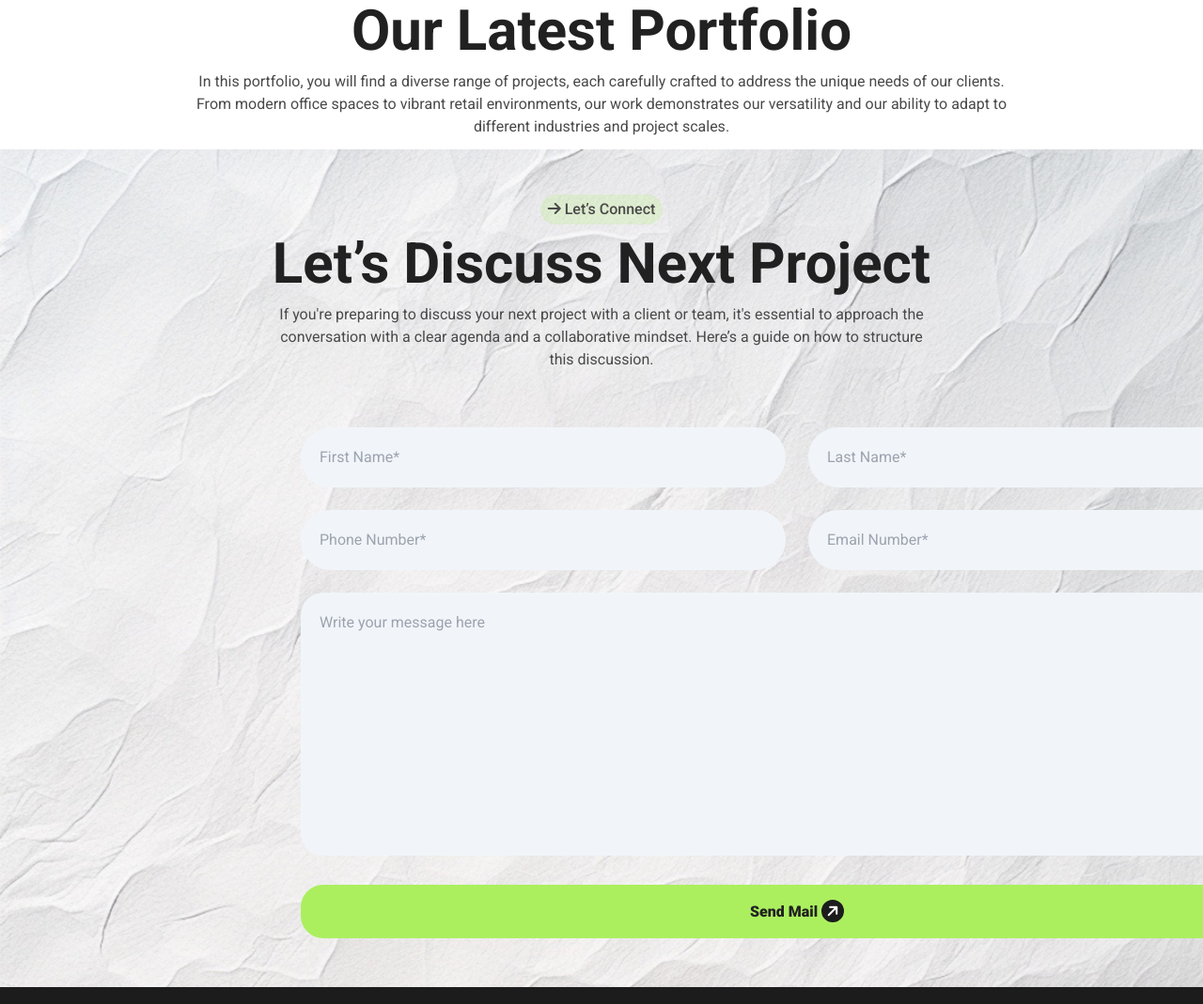
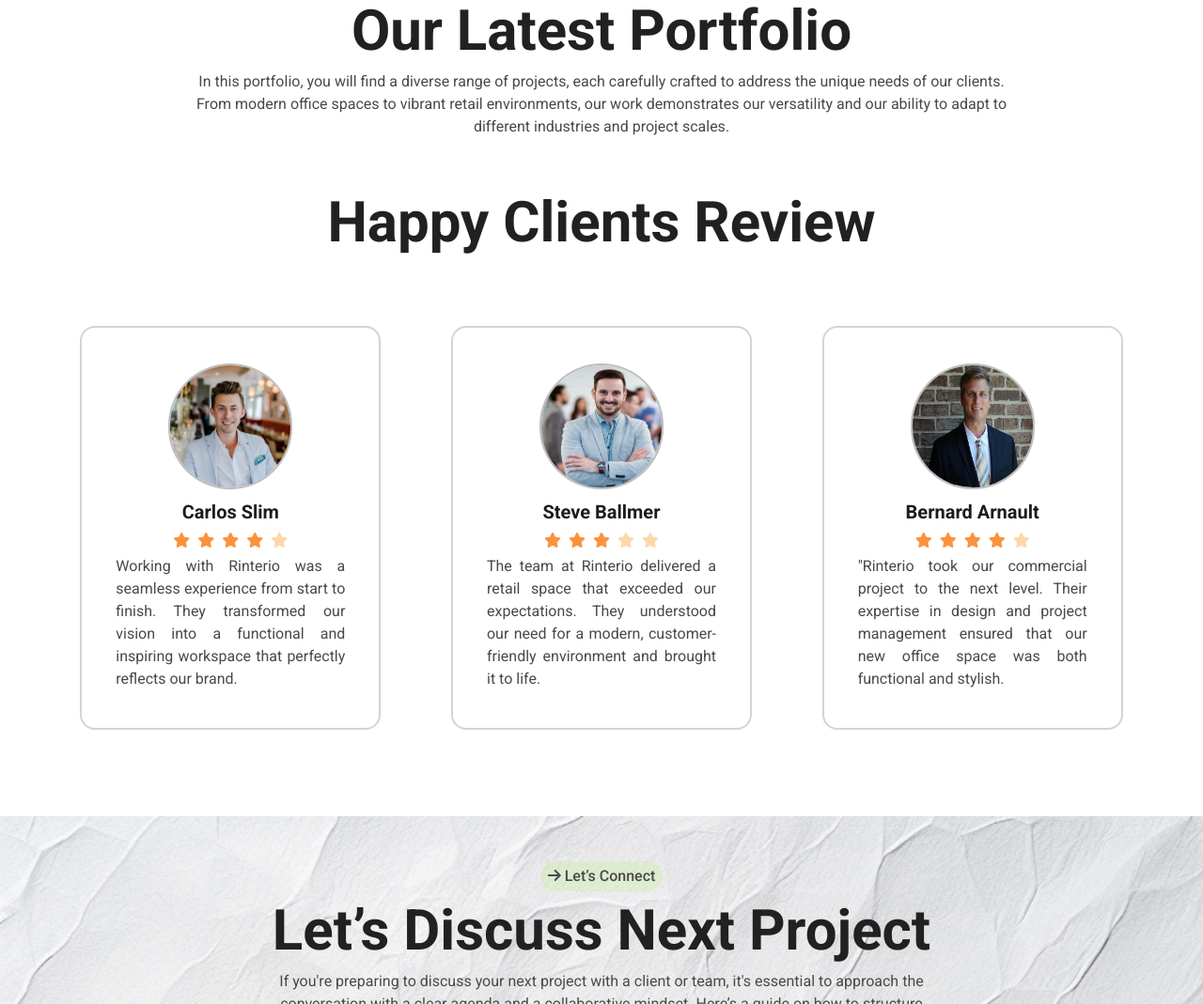
Before and after one commit to Muhammad-Piyas/assignment-three, a plain HTML site: page index.html in a window 1280 px wide. Shown: the part 2319-3388 px from the top of the page at 94% size. Drawn offline with nearby package versions, Linux system fonts and the light colour scheme.

Commit message:
Challenging Part Two

```diff
--- a/index.html
+++ b/index.html
@@ -171,7 +171,71 @@
      </section>
 
       <!--- Challenging Part Two --->
-      <!-- <section></section> -->
+      <section class="container mx-auto px-6 pt-6 pb-3 lg:px-12 lg:pt-12">
+        <h2 class="lg:text-6xl text-center text-3xl font-bold text-[#212121]">Happy Clients Review</h2>
+
+        <div class="lg:my-16 my-6 flex flex-col lg:flex-row justify-around items-center ">
+          <!--- Img & Card-1 --->
+          <dir class="w-80 h-auto border-2 border-stone-300 rounded-2xl px-9 py-10 space-y-3">
+            <!--- Img --->
+            <div class="w-32 rounded-full ring-2 ring-[#BDBDBD] mx-auto">
+              <img class="rounded-full" src="image/pic1.png" alt="">
+            </div>
+             <!--- Text --->
+            <div class="space-y-2">
+              <h4 class="text-[#1C1C1C] text-xl font-bold text-left text-center">Carlos Slim</h4>
+              <div class="flex justify-center space-x-2">
+                <i class="text-orange-400 fa-solid fa-star"></i>
+                <i class="text-orange-400 fa-solid fa-star"></i>
+                <i class="text-orange-400 fa-solid fa-star"></i>
+                <i class="text-orange-400 fa-solid fa-star"></i>
+                <i class="text-orange-200 fa-solid fa-star"></i>
+              </div>
+              <p class="text-[#494949] text-justify ">Working with Rinterio was a seamless experience from start to finish. They transformed our vision into a functional and inspiring workspace that perfectly reflects our brand.</p>
+              </div>
+          </dir>
+
+          <!--- Img & Card-2 --->
+          <dir class="w-80 h-auto border-2 border-stone-300 rounded-2xl  px-9 py-10 space-y-3">
+            <!--- Img --->
+            <div class="w-32 rounded-full ring-2 ring-[#BDBDBD] mx-auto">
+              <img class="rounded-full" src="image/pic2.png" alt="">
+            </div>
+             <!--- Text --->
+            <div class="space-y-2">
+              <h4 class="text-[#1C1C1C] text-xl font-bold text-left text-center">Steve Ballmer</h4>
+              <div class="flex justify-center space-x-2">
+                <i class="text-orange-400 fa-solid fa-star"></i>
+                <i class="text-orange-400 fa-solid fa-star"></i>
+                <i class="text-orange-400 fa-solid fa-star"></i>
+                <i class="text-orange-200 fa-solid fa-star"></i>
+                <i class="text-orange-200 fa-solid fa-star"></i>
+              </div>
+              <p class="text-[#494949] text-justify ">The team at Rinterio delivered a retail space that exceeded our expectations. They understood our need for a modern, customer-friendly environment and brought it to life.</p>
+              </div>
+          </dir>
+
+          <!--- Img & Card-3 --->
+          <dir class="w-80 h-auto border-2 border-stone-300 rounded-2xl  px-9 py-10 space-y-3">
+            <!--- Img --->
+            <div class="w-32 rounded-full ring-2 ring-[#BDBDBD] mx-auto">
+              <img class="rounded-full" src="image/pic3.png" alt="">
+            </div>
+             <!--- Text --->
+            <div class="space-y-2">
+              <h4 class="text-[#1C1C1C] text-xl font-bold text-left text-center">Bernard Arnault</h4>
+              <div class="flex justify-center space-x-2">
+                <i class="text-orange-400 fa-solid fa-star"></i>
+                <i class="text-orange-400 fa-solid fa-star"></i>
+                <i class="text-orange-400 fa-solid fa-star"></i>
+                <i class="text-orange-400 fa-solid fa-star"></i>
+                <i class="text-orange-200 fa-solid fa-star"></i>
+              </div>
+              <p class="text-[#494949] text-justify ">"Rinterio took our commercial project to the next level. Their expertise in design and project management ensured that our new office space was both functional and stylish.</p>
+              </div>
+          </dir>
+        </div>
+      </section>
 
       <!--- Text Input Section --->
       <section class=" bg-cover h-auto" style="background-image: url(image/bg.jpg);">
```
Also changed, not shown: image/pic1.png (added), image/pic2.png (added), image/pic3.png (added).
